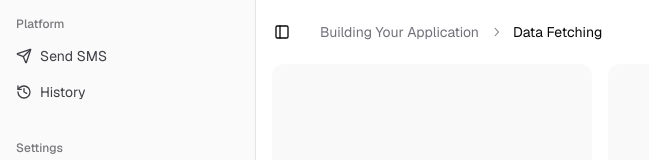
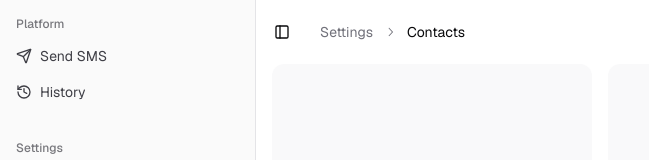
Before and after one commit to treeshake/sms-sender, a Next.js app: page /dashboard in a window 1280 px wide. Shown: the top 160 px of the page, without its empty margins (0-649 px from the left). Built offline with nearby package versions, Linux system fonts and the light colour scheme.

Commit message:
feat(all): Extract breadcrumb common functionality

```diff
--- a/src/app/dashboard/page.tsx
+++ b/src/app/dashboard/page.tsx
@@ -1,23 +1,15 @@
+import { type BreadcrumbConfigItem } from '@treeshake/components/breadcrumbs/types';
 import { AppHeader } from '@treeshake/components/layouts/header';
-import {
-  BreadcrumbItem,
-  BreadcrumbLink,
-  BreadcrumbPage,
-  BreadcrumbSeparator,
-} from '@treeshake/ui/components/breadcrumb';
+
+const breadcrumbs: BreadcrumbConfigItem[] = [
+  { name: 'Settings', href: '/settings' },
+  { name: 'Contacts' },
+];
 
 export default function Page() {
   return (
     <>
-      <AppHeader>
-        <BreadcrumbItem className='hidden md:block'>
-          <BreadcrumbLink href='#'>Building Your Application</BreadcrumbLink>
-        </BreadcrumbItem>
-        <BreadcrumbSeparator className='hidden md:block' />
-        <BreadcrumbItem>
-          <BreadcrumbPage>Data Fetching</BreadcrumbPage>
-        </BreadcrumbItem>
-      </AppHeader>
+      <AppHeader breadcrumbs={breadcrumbs} />
       <div className='flex flex-1 flex-col gap-4 p-4 pt-0'>
         <div className='grid auto-rows-min gap-4 md:grid-cols-3'>
           <div className='aspect-video rounded-xl bg-muted/50' />
--- a/src/app/send-sms/layout.tsx
+++ b/src/app/send-sms/layout.tsx
@@ -1,25 +1,17 @@
 import { Container } from '@treeshake/components/layouts/default';
 import { AppHeader } from '@treeshake/components/layouts/header';
-import {
-  BreadcrumbItem,
-  BreadcrumbPage,
-  BreadcrumbSeparator,
-} from '@treeshake/ui/components/breadcrumb';
+
+const breadcrumbs = [
+  { name: 'Settings', href: '/settings' },
+  { name: 'Contacts' },
+];
 
 export default function Layout({
   children,
 }: Readonly<{ children: React.ReactNode }>) {
   return (
     <>
-      <AppHeader>
-        <BreadcrumbItem className='hidden md:block'>
-          <BreadcrumbPage>Platform</BreadcrumbPage>
-        </BreadcrumbItem>
-        <BreadcrumbSeparator className='hidden md:block' />
-        <BreadcrumbItem>
-          <BreadcrumbPage>Send SMS</BreadcrumbPage>
-        </BreadcrumbItem>
-      </AppHeader>
+      <AppHeader breadcrumbs={breadcrumbs} />
       <Container>{children}</Container>
     </>
   );
--- a/src/app/settings/contacts/layout.tsx
+++ b/src/app/settings/contacts/layout.tsx
@@ -1,25 +1,17 @@
 import { Container } from '@treeshake/components/layouts/default';
 import { AppHeader } from '@treeshake/components/layouts/header';
-import {
-  BreadcrumbItem,
-  BreadcrumbPage,
-  BreadcrumbSeparator,
-} from '@treeshake/ui/components/breadcrumb';
+
+const breadcrumbs = [
+  { name: 'Settings' },
+  { name: 'Contacts' },
+];
 
 export default function Layout({
   children,
 }: Readonly<{ children: React.ReactNode }>) {
   return (
     <>
-      <AppHeader>
-        <BreadcrumbItem className='hidden md:block'>
-          <BreadcrumbPage>Settings</BreadcrumbPage>
-        </BreadcrumbItem>
-        <BreadcrumbSeparator className='hidden md:block' />
-        <BreadcrumbItem>
-          <BreadcrumbPage>Contacts</BreadcrumbPage>
-        </BreadcrumbItem>
-      </AppHeader>
+      <AppHeader breadcrumbs={breadcrumbs} />
       <Container>{children}</Container>
     </>
   );
--- /dev/null
+++ b/src/components/breadcrumbs/index.tsx
@@ -0,0 +1,34 @@
+import {
+  Breadcrumb,
+  BreadcrumbItem,
+  BreadcrumbLink,
+  BreadcrumbList,
+  BreadcrumbPage,
+  BreadcrumbSeparator,
+} from '@treeshake/ui/components/breadcrumb';
+import { type BreadcrumbConfigItem } from './types';
+
+export function AppBreadcrumb({ items }: { items: BreadcrumbConfigItem[] }) {
+  return (
+    <Breadcrumb>
+      <BreadcrumbList>
+        {items.map((breadcrumb, index) => (
+          <>
+            <BreadcrumbItem key={index} className='hidden md:block'>
+              {breadcrumb.href ? (
+                <BreadcrumbLink href={breadcrumb.href}>
+                  {breadcrumb.name}
+                </BreadcrumbLink>
+              ) : (
+                <BreadcrumbPage>{breadcrumb.name}</BreadcrumbPage>
+              )}
+            </BreadcrumbItem>
+            {index < items.length - 1 && (
+              <BreadcrumbSeparator className='hidden md:block' />
+            )}
+          </>
+        ))}
+      </BreadcrumbList>
+    </Breadcrumb>
+  );
+}
--- /dev/null
+++ b/src/components/breadcrumbs/types.ts
@@ -0,0 +1,5 @@
+
+export interface BreadcrumbConfigItem {
+  name: string;
+  href?: string;
+}
--- a/src/components/layouts/header.tsx
+++ b/src/components/layouts/header.tsx
@@ -1,19 +1,19 @@
 import { Separator } from '@radix-ui/react-separator';
-import {
-  Breadcrumb,
-  BreadcrumbList,
-} from '@treeshake/ui/components/breadcrumb';
 import { SidebarTrigger } from '@treeshake/ui/components/sidebar';
+import { AppBreadcrumb } from '../breadcrumbs';
+import { type BreadcrumbConfigItem } from '../breadcrumbs/types';
 
-export function AppHeader({ children }: { children: React.ReactNode }) {
+export function AppHeader({
+  breadcrumbs,
+}: {
+  breadcrumbs: BreadcrumbConfigItem[];
+}) {
   return (
     <header className='flex h-16 shrink-0 items-center gap-2 transition-[width,height] ease-linear group-has-[[data-collapsible=icon]]/sidebar-wrapper:h-12'>
       <div className='flex items-center gap-2 px-4'>
         <SidebarTrigger className='-ml-1' />
         <Separator orientation='vertical' className='mr-2 h-4' />
-        <Breadcrumb>
-          <BreadcrumbList>{children}</BreadcrumbList>
-        </Breadcrumb>
+        <AppBreadcrumb items={breadcrumbs} />
       </div>
     </header>
   );
```
